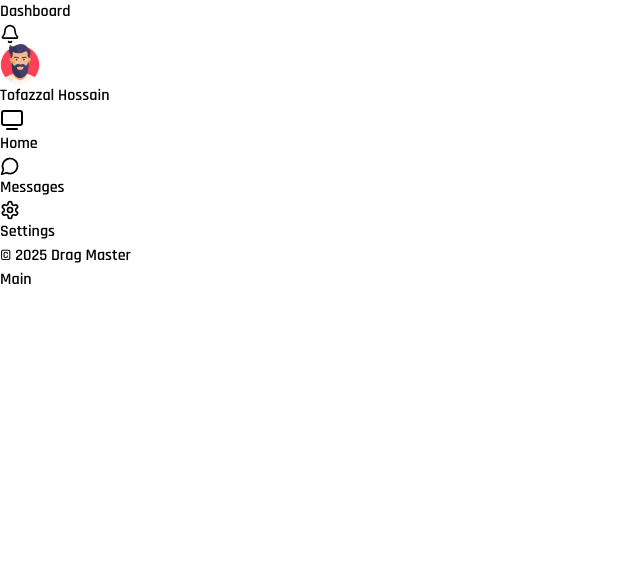
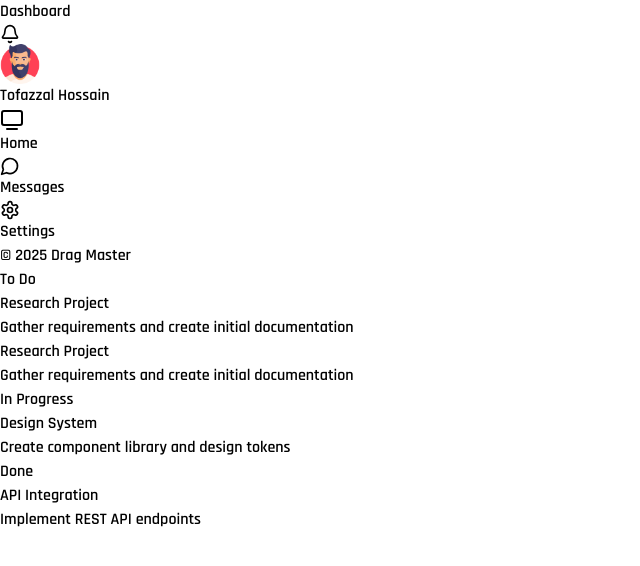
Before and after one commit to Tofazzal26/drag-master, a Next.js app: page / in a window 1280 px wide. Shown: the top 566 px of the page, without its empty margins (0-640 px from the left). Built offline with nearby package versions, Linux system fonts and the light colour scheme.

Commit message:
drag style finish

```diff
--- a/package.json
+++ b/package.json
@@ -9,6 +9,7 @@
     "lint": "next lint"
   },
   "dependencies": {
+    "@dnd-kit/core": "^6.3.1",
     "lucide-react": "^0.475.0",
     "next": "15.1.7",
     "react": "^19.0.0",
--- /dev/null
+++ b/src/app/Column.tsx
@@ -0,0 +1,37 @@
+import { useDraggable } from "@dnd-kit/core";
+import TaskCard from "./TaskCard";
+
+interface Column {
+  id: string;
+  title: string;
+}
+interface Task {
+  id: string;
+  title: string;
+  description: string;
+  status: string;
+}
+
+type ColumnProps = {
+  tasks: Task[];
+  column: Column;
+};
+
+const Column = ({ tasks, column }: ColumnProps) => {
+  const { setNodeRef } = useDraggable({ id: column.id });
+
+  return (
+    <div>
+      <div className="shadow-lg rounded-lg p-6 bg-white">
+        <h2 className="text-3xl">{column.title}</h2>
+        <div ref={setNodeRef}>
+          {tasks.map((task) => (
+            <TaskCard key={task?.id} task={task} />
+          ))}
+        </div>
+      </div>
+    </div>
+  );
+};
+
+export default Column;
--- /dev/null
+++ b/src/app/TaskCard.tsx
@@ -0,0 +1,25 @@
+interface Task {
+  id: string;
+  title: string;
+  description: string;
+  status: string;
+}
+
+type TaskCardProps = {
+  task: Task;
+};
+
+const TaskCard = ({ task }: TaskCardProps) => {
+  const { title, status, description, id } = task;
+
+  return (
+    <div>
+      <div className="bg-gray-100 p-4 rounded-lg my-4">
+        <h2 className="text-xl">{title}</h2>
+        <h2 className="text-base mt-2 text-gray-600">{description}</h2>
+      </div>
+    </div>
+  );
+};
+
+export default TaskCard;
--- a/src/app/page.tsx
+++ b/src/app/page.tsx
@@ -1,8 +1,80 @@
 "use client";
 import { MessageCircle, Settings, Menu, TvMinimal, Bell } from "lucide-react";
 import Image from "next/image";
+import { useState } from "react";
+import Column from "./Column";
+import { DndContext, DragEndEvent } from "@dnd-kit/core";
 
 export default function Home() {
+  interface Column {
+    id: string;
+    title: string;
+  }
+  interface Task {
+    id: string;
+    title: string;
+    description: string;
+    status: string;
+  }
+
+  const COLUMNS: Column[] = [
+    {
+      id: "TODO",
+      title: "To Do",
+    },
+
+    {
+      id: "IN_PROGRESS",
+      title: "In Progress",
+    },
+    {
+      id: "DONE",
+      title: "Done",
+    },
+  ];
+
+  const INITIAL_TASKS: Task[] = [
+    {
+      id: "1",
+      title: "Research Project",
+      description: "Gather requirements and create initial documentation",
+      status: "TODO",
+    },
+    {
+      id: "2",
+      title: "Research Project",
+      description: "Gather requirements and create initial documentation",
+      status: "TODO",
+    },
+
+    {
+      id: "3",
+      title: "Design System",
+      description: "Create component library and design tokens",
+      status: "IN_PROGRESS",
+    },
+    {
+      id: "4",
+      title: "API Integration",
+      description: "Implement REST API endpoints",
+      status: "DONE",
+    },
+  ];
+
+  const [tasks, setTasks] = useState<Task[]>(INITIAL_TASKS);
+
+  const handleDragEnd = (event: DragEndEvent) => {
+    const { active, over } = event;
+    if (!over) return;
+    const taskId = active.id as string;
+    const newStatus = over?.id as Task["status"];
+    setTasks(() =>
+      tasks.map((task) =>
+        task.id === taskId ? { ...task, status: newStatus } : task
+      )
+    );
+  };
+
   return (
     <div>
       <div className="flex flex-col min-h-screen bg-gray-100">
@@ -37,7 +109,19 @@ export default function Home() {
 
           {/* Main Content Area */}
           <main className="p-6 flex-1">
-            <h2 className="">Main</h2>
+            <div className="grid grid-cols-1 gap-6 lg:grid-cols-3">
+              <DndContext onDragEnd={handleDragEnd}>
+                {COLUMNS.map((column) => {
+                  return (
+                    <Column
+                      key={column.id}
+                      tasks={tasks.filter((task) => task.status === column.id)}
+                      column={column}
+                    />
+                  );
+                })}
+              </DndContext>
+            </div>
           </main>
         </div>
       </div>
```
Also changed, not shown: 1 other file (tests, documents, lock files or other folders).
